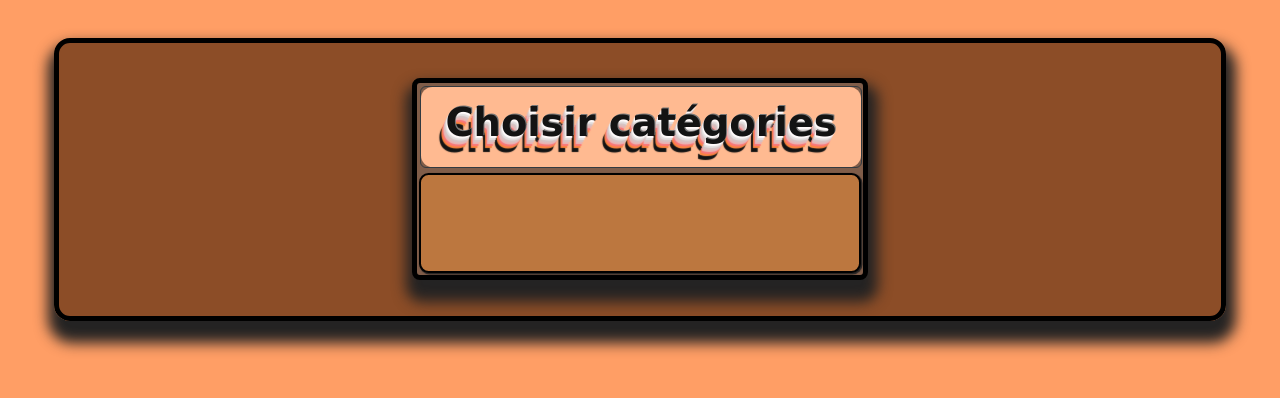
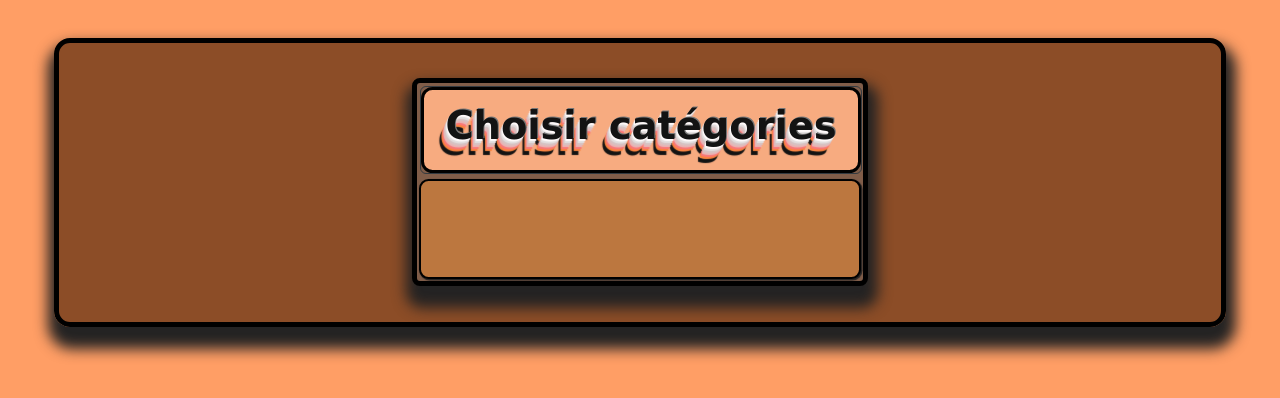
Before and after one commit to amine-bouchakour/blog, a PHP site: page /blog/articles.php?categorie=1 in a window 1280 px wide. Shown: the top 398 px of the page. Run offline with PHP 8.4, Linux system fonts and the light colour scheme; the visitor is signed in with stand-in values (Sample User, id 1); tables that the repository leaves empty hold one stand-in row (values such as "Sample post"); data that the repository does not hold is empty; some web fonts are replaced.

Commit message:
correction lignes

```diff
--- a/blog.css
+++ b/blog.css
@@ -137,7 +137,8 @@ height: auto;
 }
 
 .titrePrincipal{
-  background-color:#FFBA91 ;
+  background-color:rgb(247, 171, 128) ;
+  border:3px black solid;
   border-radius: 0.3em;
   text-shadow: 1px -1px 0 #767676, -1px 2px 1px #fffafa, -2px 4px 1px #e2dede, -3px 6px 1px #d6c2c2, -4px 8px 1px #e7b6b6, -5px 10px 1px #fa7777,
    -6px 12px 1px #fb843f, -8px 16px 1px;
```
